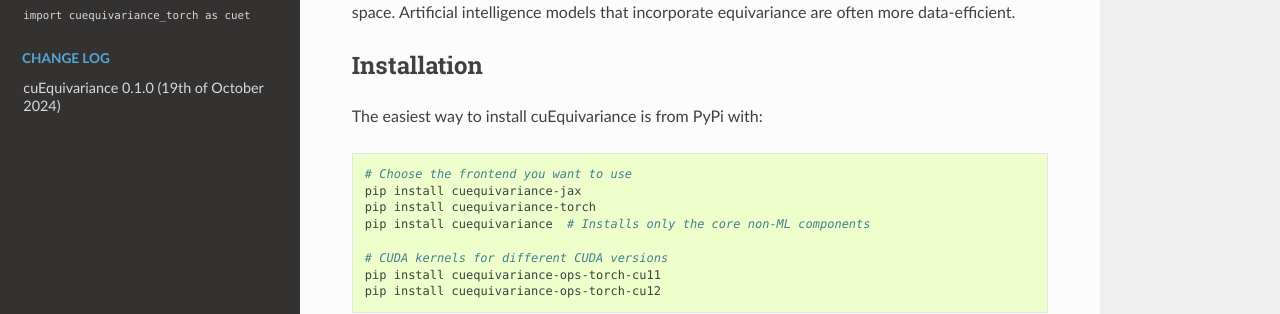
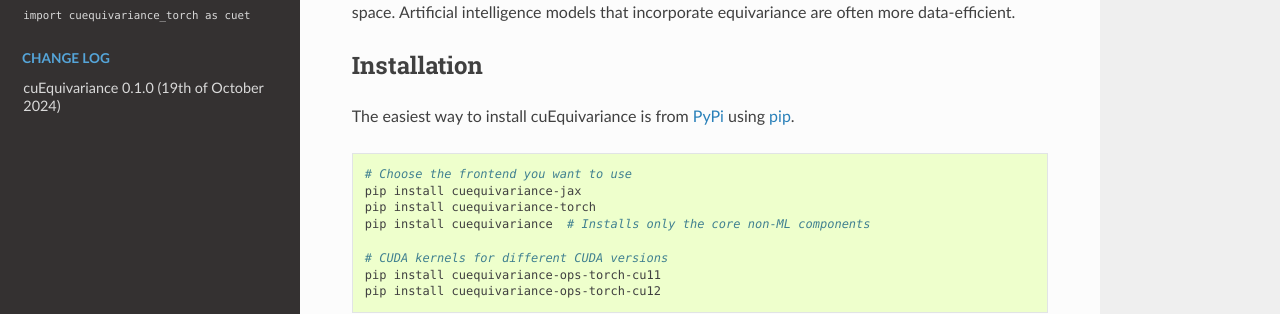
Before and after one commit to NVIDIA/cuEquivariance, a Sphinx documentation site: the page built from docs/index.rst, in a window 1280 px wide and 900 px high. Shown: the part 351-665 px from the top of the window. Built offline with Sphinx 7.4.7 and the Read the Docs theme 3.1.0, drawn with Linux system fonts in a browser that asks for light colours.

Commit message:
add links

```diff
--- a/docs/index.rst
+++ b/docs/index.rst
@@ -23,7 +23,7 @@
 Installation
 ------------
 
-The easiest way to install cuEquivariance is from PyPi with:
+The easiest way to install cuEquivariance is from `PyPi <https://pypi.org/>`_ using `pip <https://pip.pypa.io/en/stable/>`_.
 
 .. code-block:: bash
 
```
